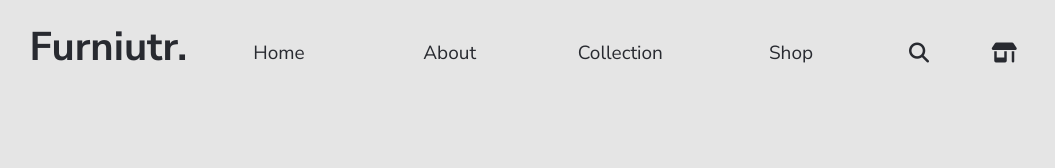
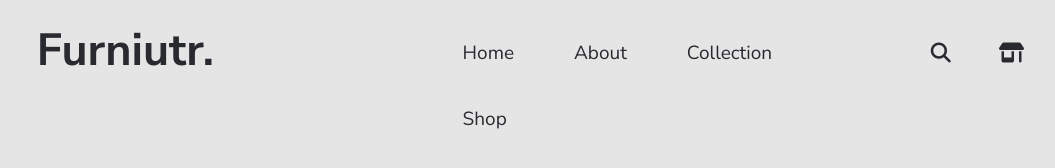
Before and after one commit to AllaberdiZ/Furniutr, a plain HTML site: page index.html in a window 1280 px wide. Shown: the whole page, without its empty margins (105-1160 px from the left). Drawn offline with Linux system fonts and the light colour scheme; a web font is replaced by a local one.

Commit message:
NavigationBar

```diff
--- a/index.html
+++ b/index.html
@@ -12,15 +12,17 @@
       crossorigin="anonymous"
       referrerpolicy="no-referrer"
     />
+    <script src="script.js"></script>
   </head>
   <body>
     <div id="navbar">
       <div id="logo"><a href="#">Furniutr.</a></div>
-      <div id="menu">
-        <a href="#">Home</a>
-        <a href="#">About</a>
-        <a href="#">Collection</a>
-        <a href="#">Shop</a>
+      <div id="responsive">
+        <div class="mymenu" id="menu">
+          <a href="#home">Home</a>
+          <a href="#about">About</a>
+          <a href="#collection">Collection</a>
+          <a href="#shop">Shop</a>
         </div>
         <div class="icons">
           <a href="#">
@@ -31,5 +33,6 @@
           </a>
         </div>
       </div>
+    </div>
   </body>
 </html>
--- a/style.css
+++ b/style.css
@@ -1,6 +1,5 @@
 @import url('https://fonts.cdnfonts.com/css/sf-pro-display');
 @import url('https://fonts.googleapis.com/css2?family=Heebo:wght@300;400;500;600;700&family=Inter:wght@100;200;300;400;500;600;700;800;900&family=Montserrat:wght@100;200;300;400;500;600;700;800;900&family=Nunito+Sans:ital,opsz,wght@0,6..12,200..1000;1,6..12,200..1000&display=swap');
-
 
 
 body{
@@ -12,19 +11,27 @@ body{
 }
 
 #navbar{
-    margin: 20px 0;
+    margin-top: 20px;
     width: 100%;
+    display: block;
+}
+
+#responsive{
+    float: right;
+    width: 60%;
     display: flex;
 }
 
+
 #logo{
+    float: left;
     width: 20%;
 }
 
 #logo a{
     text-align: center;
     text-decoration: none;
-    font-size: 40px;
+    font-size: 45px;
     font-weight: bold;
     color: #282A30;
 }
@@ -35,17 +42,16 @@ body{
 }
 
 #menu{
-    width: 80%;
+    width: 100%;
     overflow: auto;
 }
 
 #menu a{
     float: left;
-    padding: 20px 0 ;
+    padding: 20px 30px;
     color: #282A30;
     text-decoration: none;
     font-size: 19px;
-    width: 25%; /* Four links of equal widths */
     text-align: center;
     transition: 0.4s;
 }
@@ -57,7 +63,7 @@ body{
 }
 
 .icons{
-    width: 20%;
+    width: 30%;
 }
 
 .icons a{
```
Lines whose indentation alone changed are shown as unchanged.
